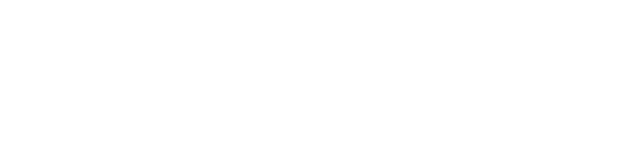
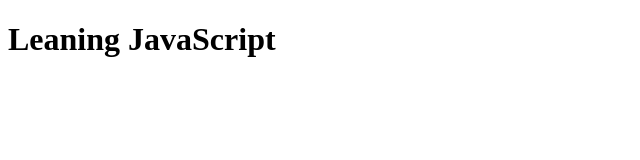
Before and after one commit to nameerfarooq/JS-Learning, a plain HTML site: page class 1/index.html in a window 1280 px wide. Shown: the whole page, without its empty margins (0-640 px from the left). Drawn offline with Linux system fonts and the light colour scheme.

Commit message:
update 'class 1/index.html'

```diff
--- a/class 1/index.html
+++ b/class 1/index.html
@@ -6,6 +6,6 @@
     <title>Js Class 1</title>
 </head>
 <body>
-
+    <h1>Leaning JavaScript</h1>
 </body>
 </html>
```
